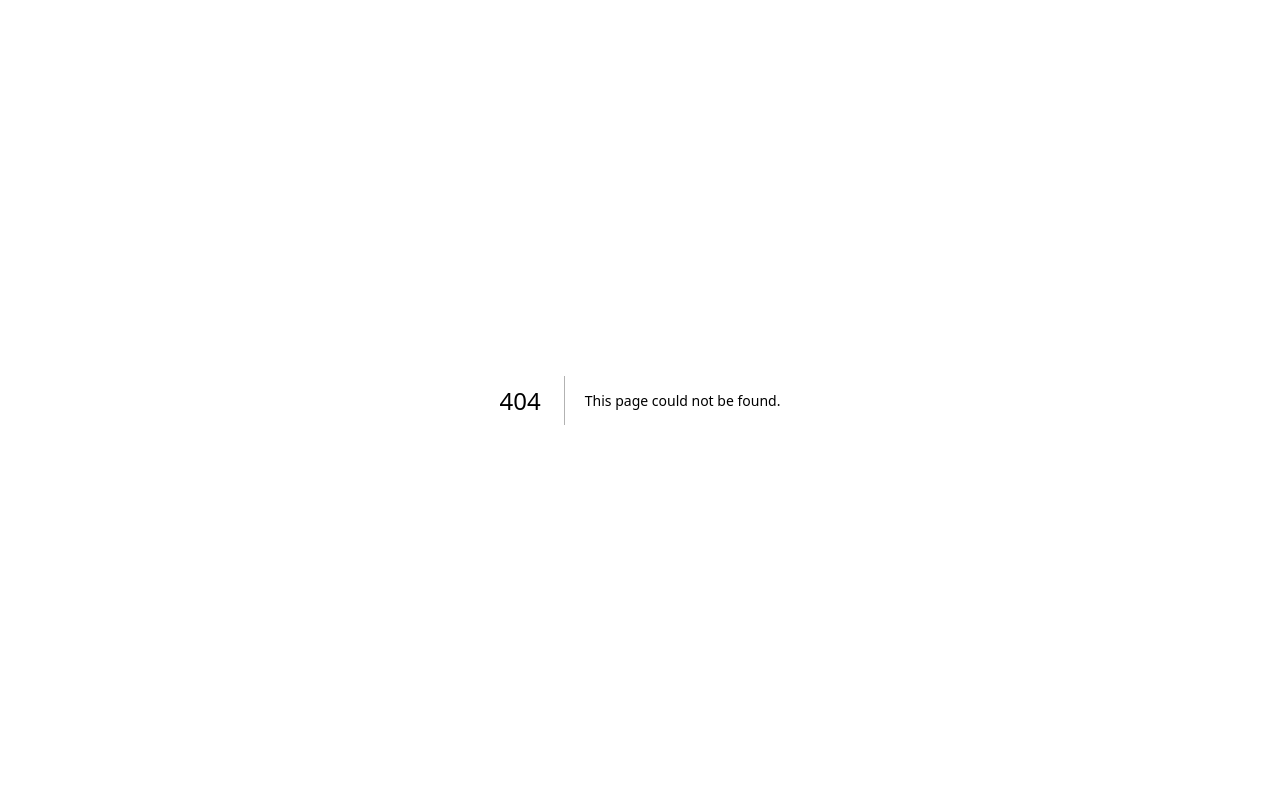
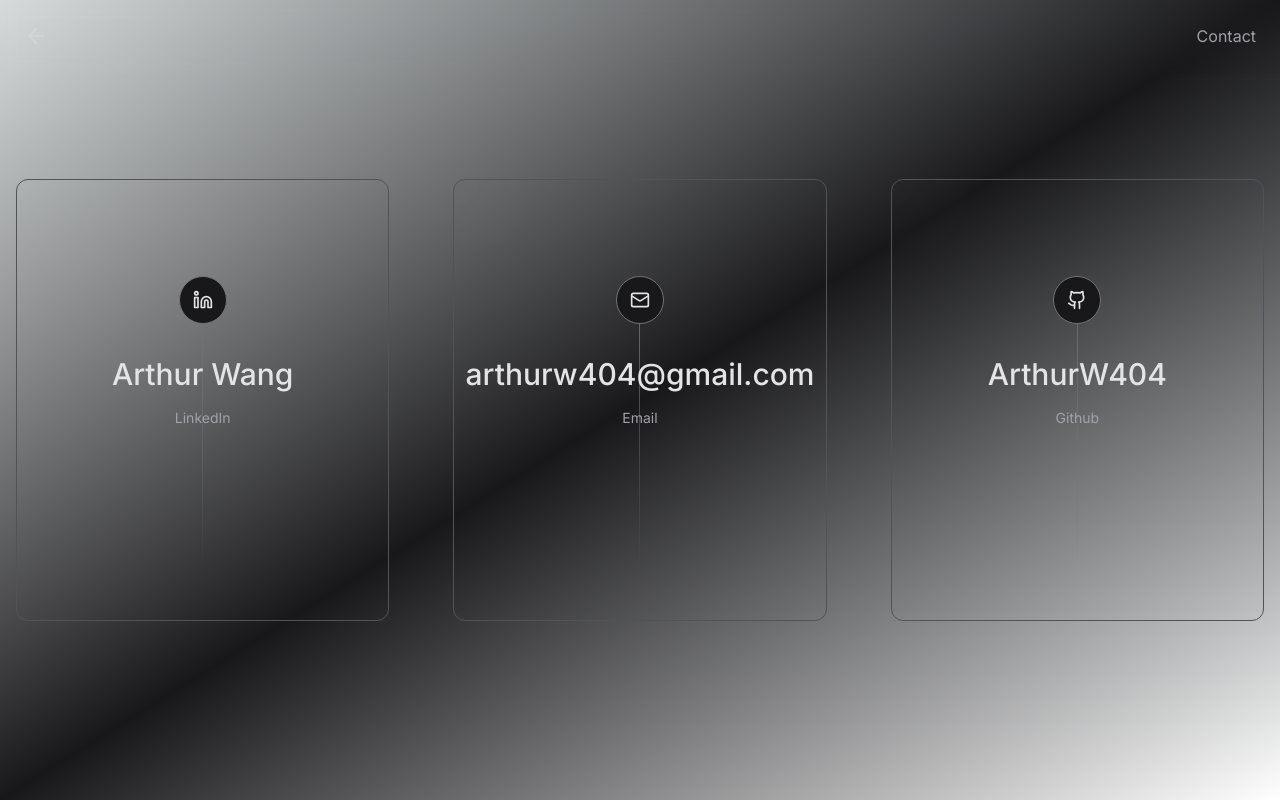
Before and after one commit to ArthurW404/arthurw404.dev, a Next.js app in the folder portfolio-ui/: page /contact in a window 1280 px wide. Before the commit this address had no page. Built offline with nearby package versions, Linux system fonts and the light colour scheme.

Commit message:
Added contact page using template

```diff
--- /dev/null
+++ b/portfolio-ui/app/components/card.tsx
@@ -0,0 +1,43 @@
+"use client";
+import {
+	motion,
+	useMotionTemplate,
+	useMotionValue,
+	useSpring,
+} from "framer-motion";
+
+import { MouseEventHandler, PropsWithChildren } from "react";
+
+export const Card: React.FC<PropsWithChildren> = ({ children }) => {
+	const mouseX = useSpring(0, { stiffness: 500, damping: 100 });
+	const mouseY = useSpring(0, { stiffness: 500, damping: 100 });
+
+	function onMouseMove({ currentTarget, clientX, clientY }: any) {
+		const { left, top } = currentTarget.getBoundingClientRect();
+		mouseX.set(clientX - left);
+		mouseY.set(clientY - top);
+	}
+	let maskImage = useMotionTemplate`radial-gradient(100px at ${mouseX}px ${mouseY}px, white, transparent)`;
+	let style = { maskImage, WebkitMaskImage: maskImage };
+
+	return (
+		<div
+			onMouseMove={onMouseMove}
+			className="overflow-hidden relative duration-700 border rounded-xl hover:bg-zinc-800/10 group md:gap-8 hover:border-zinc-400/50 border-zinc-600 "
+		>
+			<div className="pointer-events-none">
+				<div className="absolute inset-0 z-0  transition duration-1000 [mask-image:linear-gradient(black,transparent)]" />
+				<motion.div
+					className="absolute inset-0 z-10  bg-gradient-to-br opacity-100  via-zinc-100/10  transition duration-1000 group-hover:opacity-50 "
+					style={style}
+				/>
+				<motion.div
+					className="absolute inset-0 z-10 opacity-0 mix-blend-overlay transition duration-1000 group-hover:opacity-100"
+					style={style}
+				/>
+			</div>
+
+			{children}
+		</div>
+	);
+};
--- /dev/null
+++ b/portfolio-ui/app/components/nav.tsx
@@ -0,0 +1,52 @@
+"use client";
+import { ArrowLeft } from "lucide-react";
+import Link from "next/link";
+import React, { useEffect, useRef, useState } from "react";
+
+import { navigation_map } from "../lib/constants";
+
+export const Navigation: React.FC = () => {
+    const ref = useRef<HTMLElement>(null);
+    const [isIntersecting, setIntersecting] = useState(true);
+
+    useEffect(() => {
+        if (!ref.current) return;
+        const observer = new IntersectionObserver(([entry]) =>
+            setIntersecting(entry.isIntersecting),
+        );
+
+        observer.observe(ref.current);
+        return () => observer.disconnect();
+    }, []);
+
+    return (
+        <header ref={ref}>
+            <div
+                className={`fixed inset-x-0 top-0 z-50 backdrop-blur  duration-200 border-b  ${isIntersecting
+                    ? "bg-zinc-900/0 border-transparent"
+                    : "bg-zinc-900/500  border-zinc-800 "
+                    }`}
+            >
+                <div className="container flex flex-row-reverse items-center justify-between p-6 mx-auto">
+                    <div className="flex justify-between gap-8">
+                        {navigation_map.map(item => (
+                            <Link
+                                key={item.href}
+                                href={item.href}
+                                className="duration-200 text-zinc-400 hover:text-zinc-100"
+                            >
+                                {item.name}
+                            </Link>
+                        ))}
+                    </div>
+                    <Link
+                        href="/"
+                        className="duration-200 text-zinc-300 hover:text-zinc-100"
+                    >
+                        <ArrowLeft className="w-6 h-6 " />
+                    </Link>
+                </div>
+            </div>
+        </header>
+    );
+};
--- /dev/null
+++ b/portfolio-ui/app/contact/page.tsx
@@ -0,0 +1,44 @@
+"use client";
+import { Github, Mail, Twitter } from "lucide-react";
+import Link from "next/link";
+import { Navigation } from "../components/nav";
+import { Card } from "../components/card";
+import { socials } from "../lib/constants";
+
+
+export default function Example() {
+	return (
+		<div className=" bg-gradient-to-tl from-zinc-900/0 via-zinc-900 to-zinc-900/0">
+			<Navigation />
+			<div className="container flex items-center justify-center min-h-screen px-4 mx-auto">
+				<div className="grid w-full grid-cols-1 gap-8 mx-auto mt-32 sm:mt-0 sm:grid-cols-3 lg:gap-16">
+					{socials.map((s) => (
+						<Card>
+							<Link
+								href={s.href}
+								target="_blank"
+								className="p-4 relative flex flex-col items-center gap-4 duration-700 group md:gap-8 md:py-24  lg:pb-48  md:p-16"
+							>
+								<span
+									className="absolute w-px h-2/3 bg-gradient-to-b from-zinc-500 via-zinc-500/50 to-transparent"
+									aria-hidden="true"
+								/>
+								<span className="relative z-10 flex items-center justify-center w-12 h-12 text-sm duration-1000 border rounded-full text-zinc-200 group-hover:text-white group-hover:bg-zinc-900 border-zinc-500 bg-zinc-900 group-hover:border-zinc-200 drop-shadow-orange">
+									{s.icon}
+								</span>{" "}
+								<div className="z-10 flex flex-col items-center">
+									<span className="text-xl font-medium duration-150 lg:text-3xl text-zinc-200 group-hover:text-white font-display">
+										{s.handle}
+									</span>
+									<span className="mt-4 text-sm text-center duration-1000 text-zinc-400 group-hover:text-zinc-200">
+										{s.label}
+									</span>
+								</div>
+							</Link>
+						</Card>
+					))}
+				</div>
+			</div>
+		</div>
+	);
+}
--- a/portfolio-ui/app/layout.tsx
+++ b/portfolio-ui/app/layout.tsx
@@ -4,8 +4,8 @@
 const inter = Inter({ subsets: ['latin'] })
 
 export const metadata = {
-  title: 'Create Next App',
-  description: 'Generated by create next app',
+  title: 'Arthur\'s website',
+  description: 'Landing page to Arthur\'s website',
 }
 
 export default function RootLayout({
--- /dev/null
+++ b/portfolio-ui/app/lib/constants.tsx
@@ -0,0 +1,28 @@
+import { Github, Linkedin, Mail } from "lucide-react";
+import React from "react";
+
+export const navigation_map: Array<{ name: string, href: string }> = [
+    // { name: "Projects", href: "/projects" },
+    { name: "Contact", href: "/contact" },
+];
+
+export const socials = [
+	{
+		icon: <Linkedin size={20} />,
+		href: "https://www.linkedin.com/in/arthurw404/",
+		label: "LinkedIn ",
+		handle: "Arthur Wang",
+	},
+	{
+		icon: <Mail size={20} />,
+		href: "mailto:arthurw404@gmail.com",
+		label: "Email",
+		handle: "arthurw404@gmail.com",
+	},
+	{
+		icon: <Github size={20} />,
+		href: "https://github.com/ArthurW404",
+		label: "Github",
+		handle: "ArthurW404",
+	},
+];
--- a/portfolio-ui/app/page.tsx
+++ b/portfolio-ui/app/page.tsx
@@ -3,19 +3,15 @@
 import Link from "next/link";
 import React from "react";
 import Particles from "./components/particles";
+import { navigation_map, socials } from "./lib/constants";
 
-const navigation: Array<{ name: string, href: string }> = [
-    // { name: "Projects", href: "/projects" },
-    // { name: "Contact", href: "/contact" },
-    // { name: "Contact", href: "/" },
-];
 
 export default function Home() {
     return (
         <div className="flex flex-col items-center justify-center w-screen h-screen overflow-hidden bg-gradient-to-tl from-black via-zinc-600/20 to-black">
             <nav className="my-16 animate-fade-in">
                 <ul className="flex items-center justify-center gap-4">
-                    {navigation.map((item) => (
+                    {navigation_map.map((item) => (
                         <Link
                             key={item.href}
                             href={item.href}
@@ -29,15 +25,15 @@
             <div className="hidden w-screen h-px animate-glow md:block animate-fade-left bg-gradient-to-r from-zinc-300/0 via-zinc-300/50 to-zinc-300/0" />
             <Particles
                 className="absolute inset-0 -z-10 animate-fade-in"
-                quantity={500}
+                quantity={50}
             />
             <h1 className="z-10 text-4xl text-transparent duration-1000 bg-white cursor-default text-edge-outline animate-title font-display sm:text-6xl md:text-9xl whitespace-nowrap bg-clip-text ">
                 ArthurW404
             </h1>
             <div className="hidden w-screen h-px animate-glow md:block animate-fade-right bg-gradient-to-r from-zinc-300/0 via-zinc-300/50 to-zinc-300/0" />
             <div className="my-16 animate-fade-in">
-                <h2 className="text-lg text-zinc-500 ">
-                    Hi, I'm Arthur.
+                <h2 className="text-lg text-zinc-500 text-center ">
+                    Hi, I&apos;m Arthur.
                     A software engineering student from the <Link
                         target="_blank"
                         href="https://www.unsw.edu.au/"
@@ -45,9 +41,18 @@
                     >
                         University of New South Wales
                     </Link>.
-                    <br/>
+                    <br />
+                </h2>
 
-                </h2>
+                <div className="my-4 flex flow-row justify-center gap-3">
+                    {socials.map(item => (
+                        <Link href={item.href}>
+                            <span className="hover:bg-slate-100 relative z-10 flex items-center justify-center w-12 h-12 text-sm duration-1000 border rounded-full text-zinc-200 group-hover:text-white group-hover:bg-zinc-900 border-zinc-500 bg-zinc-900 group-hover:border-zinc-200 drop-shadow-orange">
+                                {item.icon}
+                            </span>
+                        </Link>
+                    ))}
+                </div>
             </div>
         </div>
     );
--- a/portfolio-ui/package.json
+++ b/portfolio-ui/package.json
@@ -15,6 +15,8 @@
     "autoprefixer": "10.4.14",
     "eslint": "8.42.0",
     "eslint-config-next": "13.4.4",
+    "framer-motion": "^10.12.18",
+    "lucide-react": "^0.257.0",
     "next": "13.4.4",
     "postcss": "8.4.24",
     "react": "18.2.0",
```
Also changed, not shown: 1 other file (tests, documents, lock files or other folders).
